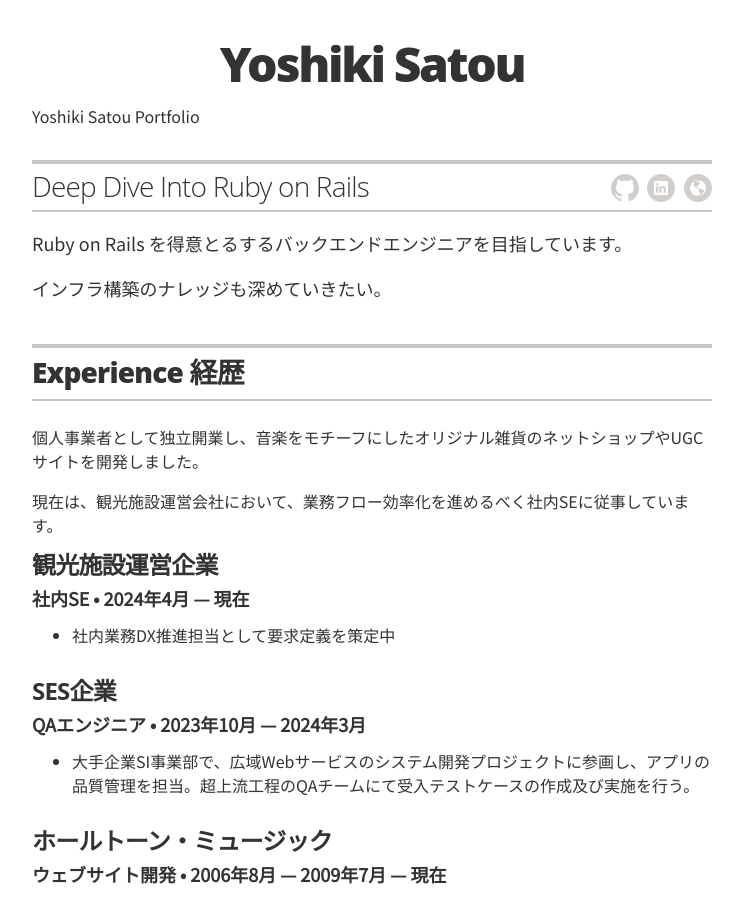
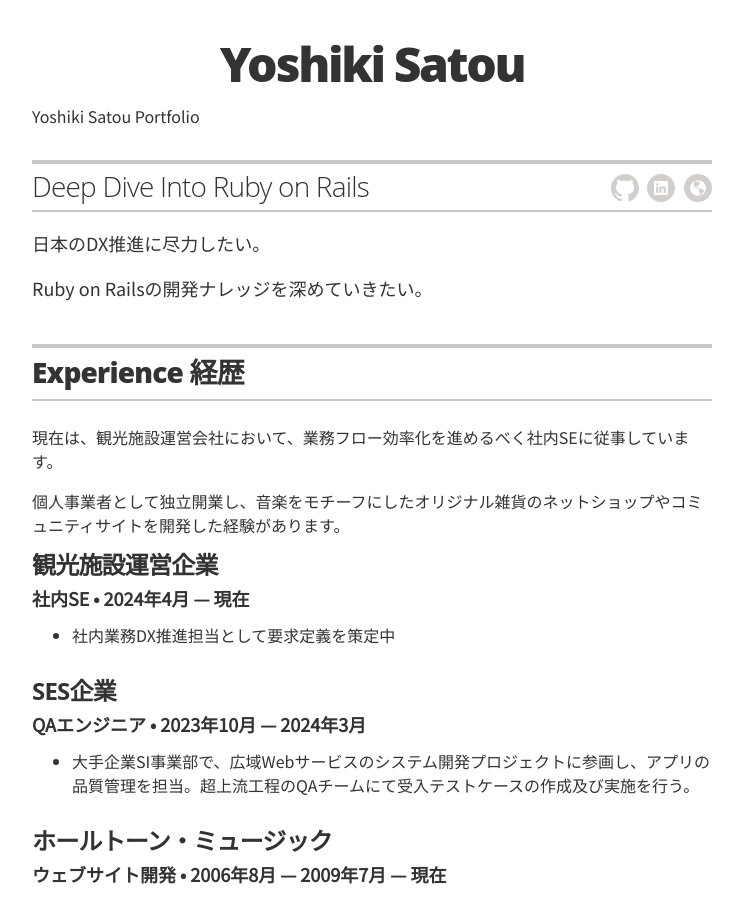
Before and after one commit to wholetonemusic/gcv_portfolio, a Jekyll site: the page built from index.html, in a window 1280 px wide and 900 px high. Shown: the whole window, without its empty margins (268-1011 px from the left). Built offline with Jekyll 4.4.1, drawn with Linux system fonts in a browser that asks for light colours.

Commit message:
modify discription

```diff
--- a/_config.yml
+++ b/_config.yml
@@ -25,7 +25,7 @@
 resume_header_contact_info:     ""
 display_header_contact_info:    "false"
 
-resume_header_intro: "<p>Ruby on Rails を得意とるするバックエンドエンジニアを目指しています。</p><p>インフラ構築のナレッジも深めていきたい。</p>"
+resume_header_intro: "<p>日本のDX推進に尽力したい。</p><p>Ruby on Railsの開発ナレッジを深めていきたい。</p>"
 
 # use "yes" to display the email contact button,
 # "no" to display an "I'm not looking for work" message,
@@ -43,7 +43,7 @@
 resume_section_links:           true
 # resume_section_associations:    true
 # resume_section_interests:       true
-resume_experience_summary: "<p>個人事業者として独立開業し、音楽をモチーフにしたオリジナル雑貨のネットショップやUGCサイトを開発しました。</p><p>現在は、観光施設運営会社において、業務フロー効率化を進めるべく社内SEに従事しています。</p>"
+resume_experience_summary: "<p>現在は、観光施設運営会社において、業務フロー効率化を進めるべく社内SEに従事しています。</p><p>個人事業者として独立開業し、音楽をモチーフにしたオリジナル雑貨のネットショップやコミュニティサイトを開発した経験があります。</p>"
 # Resume social links
 # uncomment the options you wish to display, and add your own URL
 resume_social_links:
```
